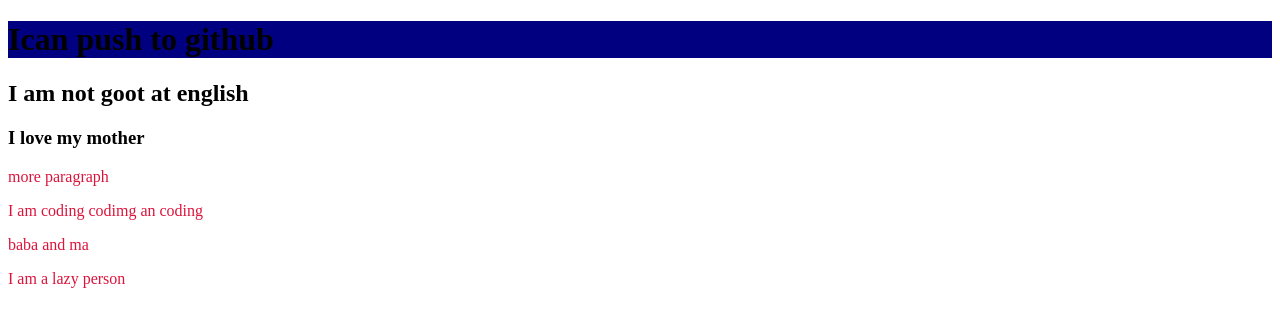
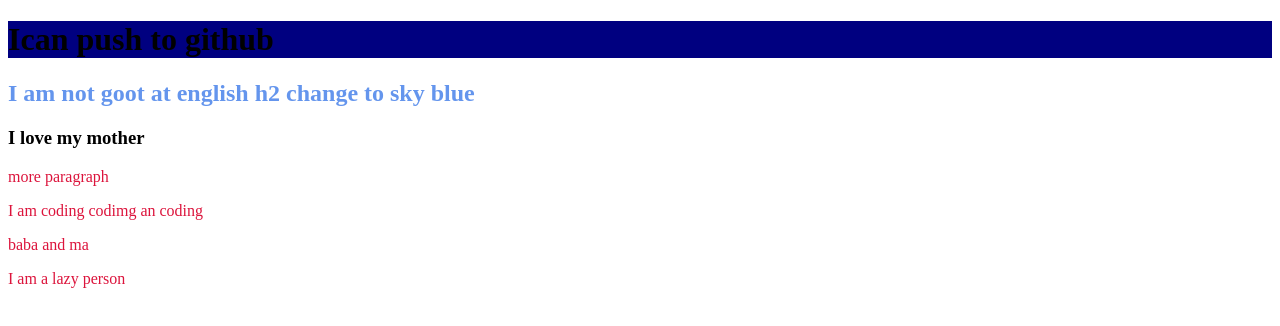
Before and after one commit to ormikhanom/my-third-ripo, a plain HTML site: page index.html in a window 1280 px wide. Drawn offline with Linux system fonts and the light colour scheme.

Commit message:
change the h2

```diff
--- a/index.html
+++ b/index.html
@@ -9,7 +9,7 @@
 </head>
 <body>
     <h1>Ican push to github</h1>
-    <h2> I am not goot at english</h2>
+    <h2> I am not goot at english  h2 change to sky blue</h2>
     <h3>I love my mother</h3>
     <p>more paragraph</p>
     <p>I am coding codimg an coding</p>
--- a/style.css
+++ b/style.css
@@ -4,3 +4,6 @@ p{
 h1{
     background-color:navy;
 }
+h2{
+    color:cornflowerblue;
+}
```
